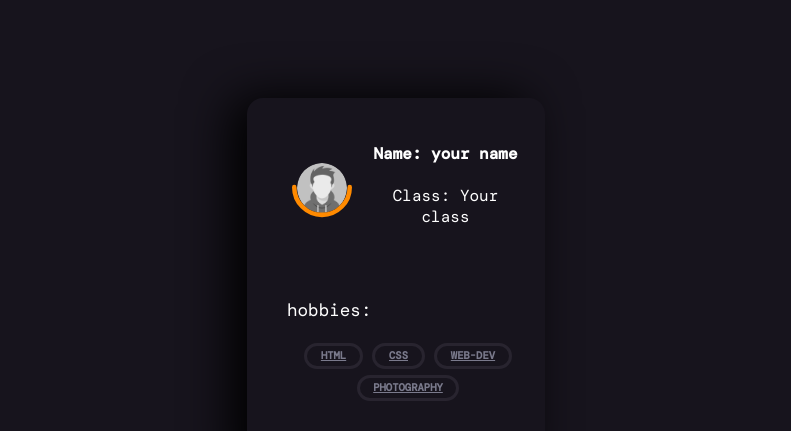
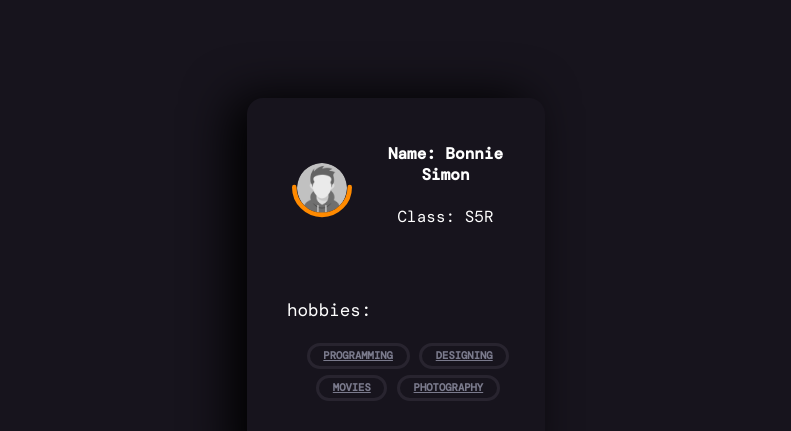
Before and after one commit to netxmace/Hacktoberfest-Contributers, a plain HTML site: page profiles/template.html in a window 1280 px wide. Shown: the part 85-516 px from the top of the page, without its empty margins (244-1035 px from the left). Drawn offline with nearby package versions, Linux system fonts and the light colour scheme; a web font is replaced by a local one.

Commit message:
Bonnie Simon added

```diff
--- a/profiles/template.html
+++ b/profiles/template.html
@@ -32,8 +32,8 @@
                             </svg>
                         </div>
                         <div class="author-name">
-                            <h4>Name: your name</h4>
-                            <p>Class: Your class</p>
+                            <h4>Name: Bonnie Simon</h4>
+                            <p>Class: S5R</p>
                         </div>
                     </div>
                     <div class="hobbies-text">
@@ -41,9 +41,9 @@
                     </div>
                     <!-- Replace the content of the below a tags with your hobbies -->
                     <div class="tags">
-                        <a href="#">html</a>
-                        <a href="#">css</a>
-                        <a href="#">web-dev</a>
+                        <a href="#">programming</a>
+                        <a href="#">Designing</a>
+                        <a href="#">Movies</a>
                         <a href="#">photography</a>
                     </div>
                     <div class="social-icons">
```
